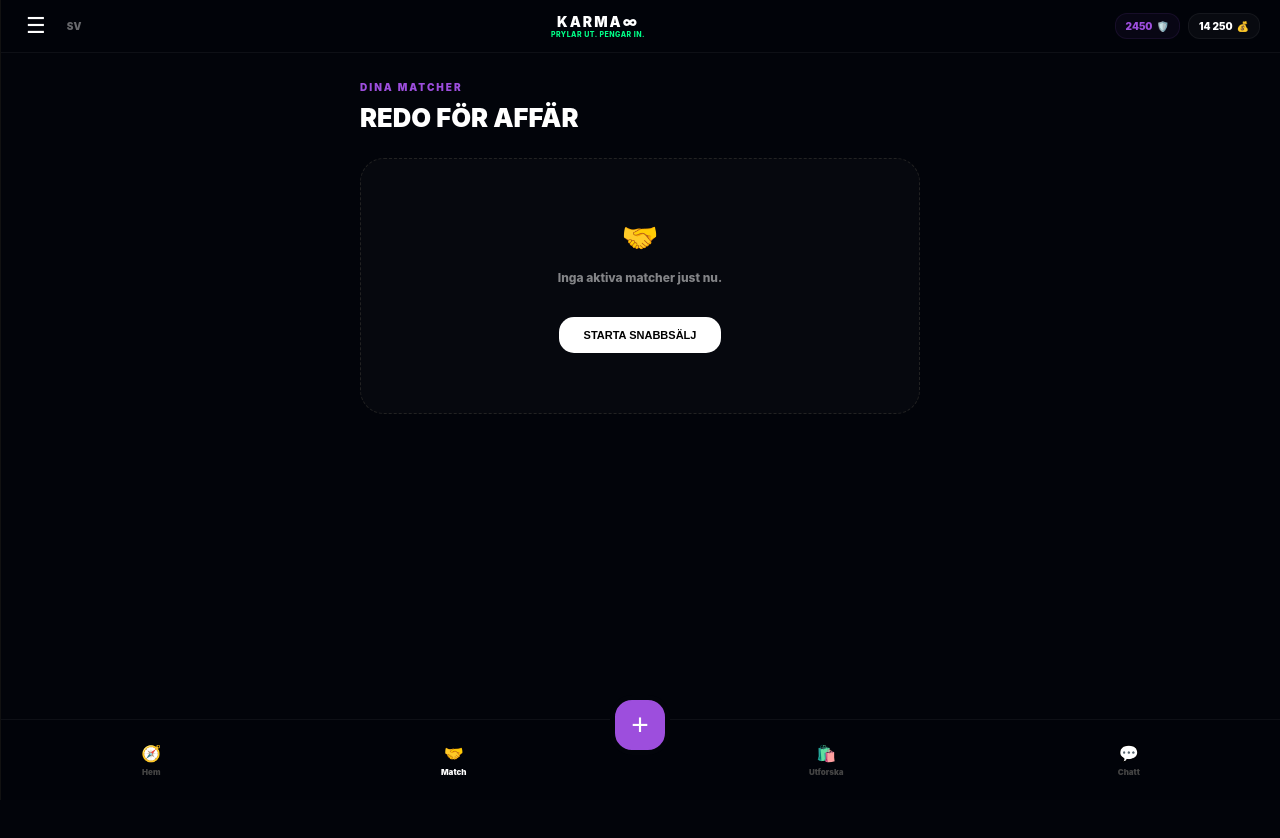
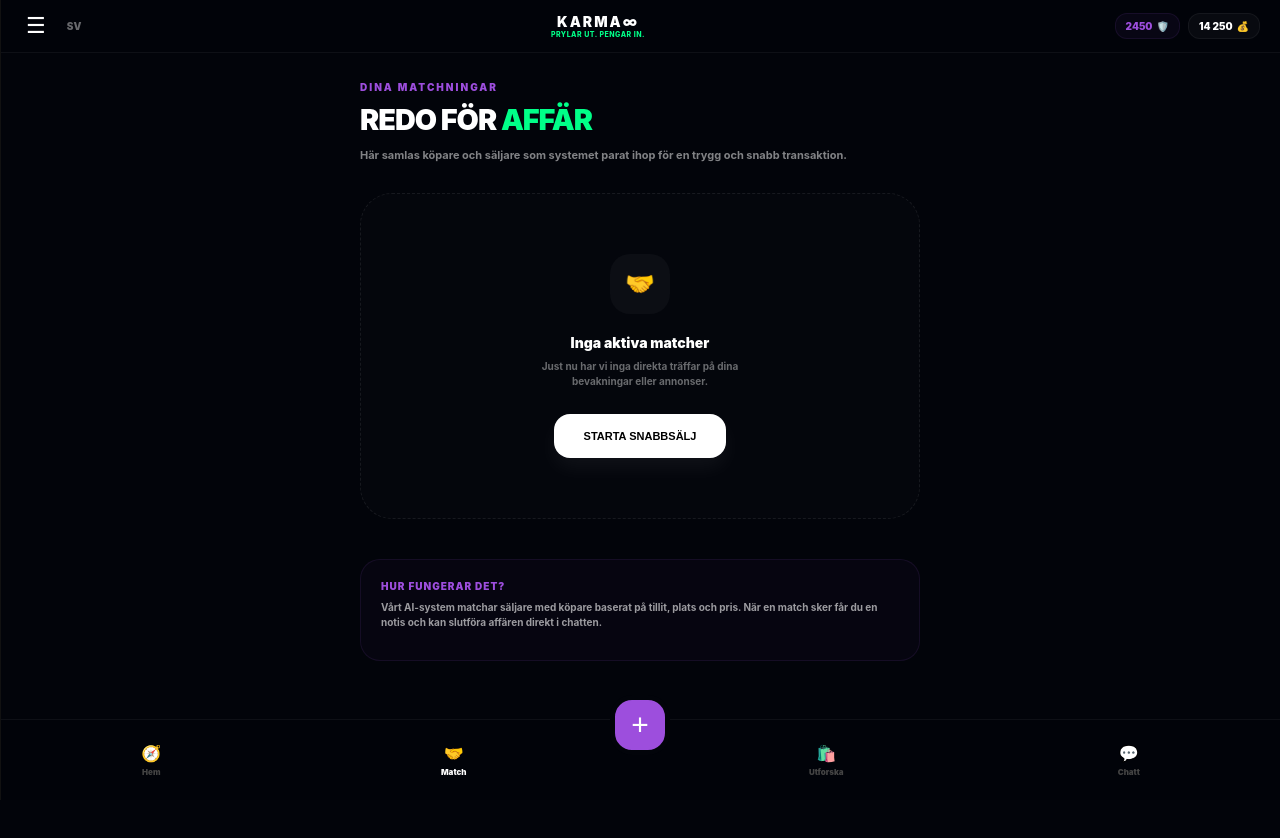
Before and after one commit to gascheckking/marketbeg-appGem, a Next.js app: page /match in a window 1280 px wide. Shown: the top 838 px of the page. Built offline with nearby package versions, Linux system fonts and the light colour scheme.

Commit message:
Update page.tsx

```diff
--- a/app/match/page.tsx
+++ b/app/match/page.tsx
@@ -1,20 +1,64 @@
 // // app/match/page.tsx
 "use client";
 import React from 'react';
+import Link from 'next/link';
 
 export default function MatchPage() {
   return (
-    <div className="page-wrapper" style={{ padding: '20px' }}>
-      <h2 style={{ fontSize: '10px', fontWeight: 900, color: 'var(--neon-purple)', letterSpacing: '2px' }}>DINA MATCHER</h2>
-      <h1 style={{ fontSize: '1.6rem', fontWeight: 900, margin: '5px 0 25px 0' }}>REDO FÖR AFFÄR</h1>
+    <div className="page-wrapper" style={{ padding: '20px', animation: 'fadeIn 0.5s ease' }}>
 
-      <div style={{ textAlign: 'center', padding: '60px 20px', background: 'rgba(255,255,255,0.02)', borderRadius: '24px', border: '1px dashed #222' }}>
-        <span style={{ fontSize: '30px' }}>🤝</span>
-        <p style={{ fontSize: '12px', fontWeight: 800, marginTop: '15px', opacity: 0.5 }}>Inga aktiva matcher just nu.</p>
-        <button style={{ marginTop: '20px', background: '#fff', color: '#000', border: 'none', padding: '12px 25px', borderRadius: '15px', fontWeight: 900, fontSize: '11px' }}>
-          STARTA SNABBSÄLJ
-        </button>
+      <header style={{ marginBottom: '30px' }}>
+        <h2 style={{ fontSize: '10px', fontWeight: 900, color: 'var(--neon-purple)', letterSpacing: '2px', textTransform: 'uppercase' }}>Dina Matchningar</h2>
+        <h1 style={{ fontSize: '1.8rem', fontWeight: 900, margin: '5px 0', letterSpacing: '-1px' }}>REDO FÖR <span style={{ color: 'var(--neon-mint)' }}>AFFÄR</span></h1>
+        <p style={{ fontSize: '11px', opacity: 0.5, fontWeight: 700, lineHeight: '1.4' }}>
+          Här samlas köpare och säljare som systemet parat ihop för en trygg och snabb transaktion.
+        </p>
+      </header>
+
+      {/* EMPTY STATE - När inga matcher finns */}
+      <div style={{
+        textAlign: 'center',
+        padding: '60px 30px',
+        background: 'rgba(255,255,255,0.01)',
+        borderRadius: '32px',
+        border: '1px dashed rgba(255,255,255,0.08)',
+        marginTop: '20px'
+      }}>
+        <div style={{
+          width: '60px', height: '60px', background: 'rgba(255,255,255,0.03)',
+          borderRadius: '20px', display: 'flex', alignItems: 'center',
+          justifyContent: 'center', margin: '0 auto 20px', fontSize: '24px'
+        }}>
+          🤝
+        </div>
+        <h3 style={{ fontSize: '14px', fontWeight: 900, marginBottom: '8px' }}>Inga aktiva matcher</h3>
+        <p style={{ fontSize: '10px', fontWeight: 700, opacity: 0.4, maxWidth: '200px', margin: '0 auto 25px', lineHeight: '1.5' }}>
+          Just nu har vi inga direkta träffar på dina bevakningar eller annonser.
+        </p>
+
+        <Link href="/sell">
+          <button style={{
+            background: '#fff', color: '#000', border: 'none',
+            padding: '16px 30px', borderRadius: '16px',
+            fontWeight: 900, fontSize: '11px', cursor: 'pointer',
+            boxShadow: '0 10px 20px rgba(255,255,255,0.05)'
+          }}>
+            STARTA SNABBSÄLJ
+          </button>
+        </Link>
       </div>
+
+      {/* INFO OM SYSTEMET (Låst vision) */}
+      <div style={{ marginTop: '40px', padding: '20px', borderRadius: '20px', background: 'rgba(157, 78, 221, 0.03)', border: '1px solid rgba(157, 78, 221, 0.1)' }}>
+        <h4 style={{ margin: 0, fontSize: '10px', fontWeight: 900, color: 'var(--neon-purple)', letterSpacing: '1px' }}>HUR FUNGERAR DET?</h4>
+        <p style={{ fontSize: '10px', fontWeight: 700, marginTop: '8px', opacity: 0.6, lineHeight: '1.5' }}>
+          Vårt AI-system matchar säljare med köpare baserat på tillit, plats och pris. När en match sker får du en notis och kan slutföra affären direkt i chatten.
+        </p>
+      </div>
+
+      <style jsx>{`
+        @keyframes fadeIn { from { opacity: 0; transform: translateY(10px); } to { opacity: 1; transform: translateY(0); } }
+      `}</style>
     </div>
   );
 }
```
